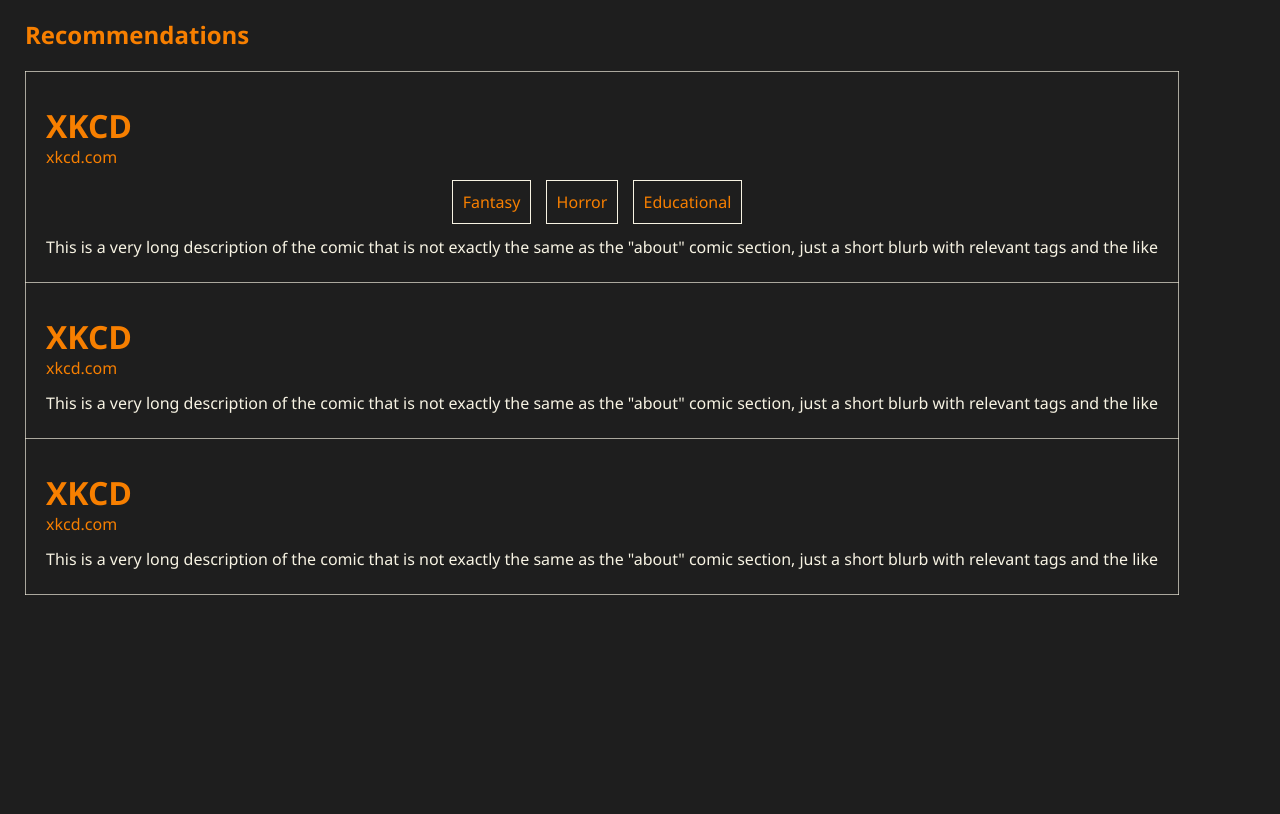
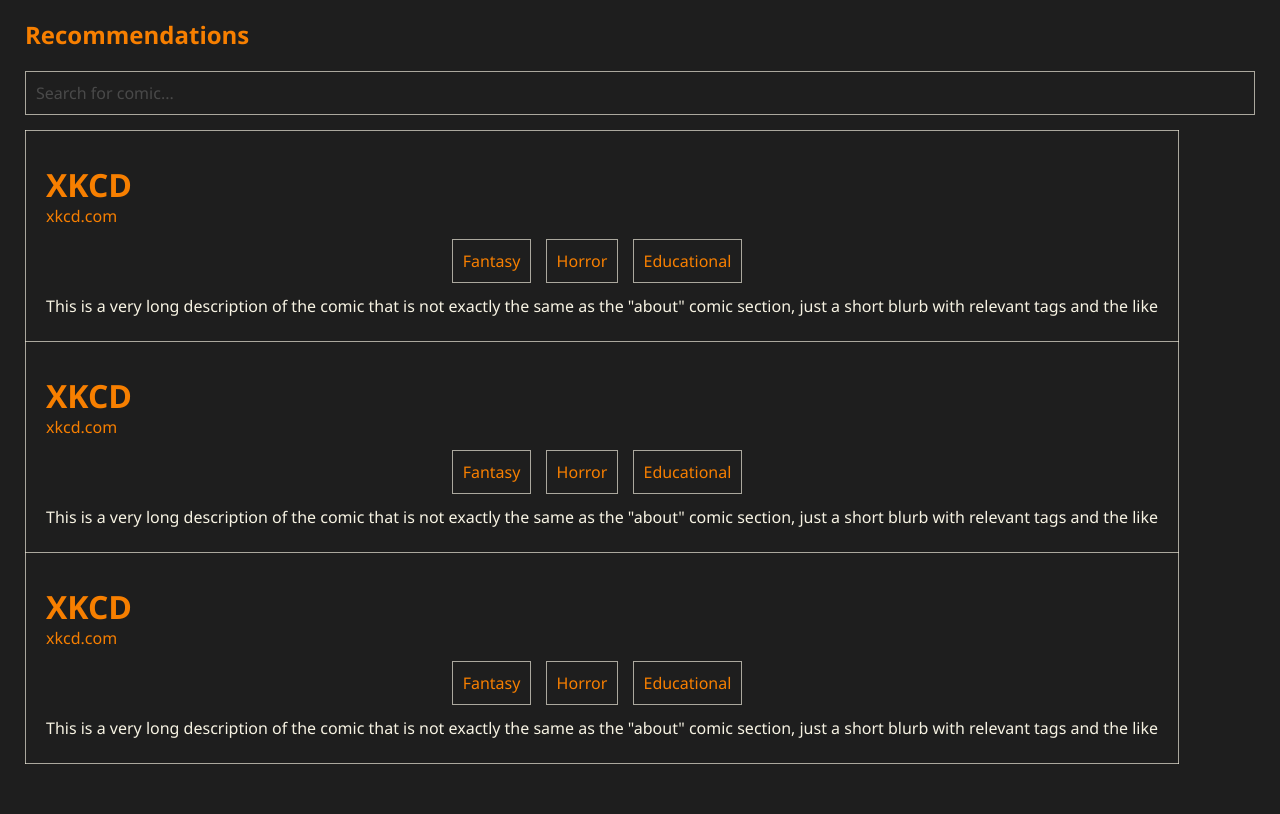
Before and after one commit to cyschneck/comic-canopy, a PHP site: page /recommendations.html in a window 1280 px wide. Shown: the part 82-896 px from the top of the page. Before the commit the page ends 677 px from the top, so only its background shows below. Run offline with PHP 8.4, Linux system fonts and the light colour scheme.

Commit message:
add placeholder search bar

```diff
--- a/css/recommendations.css
+++ b/css/recommendations.css
@@ -62,8 +62,20 @@
 }
 
 .tags ul li {
-    display: inline;
+    display: inline-block;
+    padding: 10px;
     margin-right: 10px;
+    border: 1.5px solid #f7f3e3a5;
+}
+
+/*search bar*/
+#recommendations input::placeholder {
+  opacity: 0.5;
+}
+
+#recommendations input[type=text] {
+    width: 100%;
+    margin-bottom: 15px;
     padding: 10px;
-    border: 1.5px solid #F7F3E3;
+    border: 1.5px solid #f7f3e3a5;
 }
--- a/recommendations.html
+++ b/recommendations.html
@@ -24,12 +24,14 @@
     <section id="recommendations">
         <h2>Recommendations</h2>
 
+        <input type="text" placeholder="Search for comic...">
+
         <section id="recommendation-list">
             <table id="recommendation-table">
 
                 <tr>
                     <td>
-                        <a href="#" class="row_link">
+                        <a href="comic_template.html" class="row_link">
                             <h3 class="comic_name">XKCD</h3>
                             <p class="url">xkcd.com</p>
                             <section class="tags">
@@ -45,18 +47,32 @@
                 </tr>
                 <tr>
                     <td>
-                        <a href="#" class="row_link">
+                        <a href="comic_template.html" class="row_link">
                             <h3 class="comic_name">XKCD</h3>
                             <p class="url">xkcd.com</p>
+                            <section class="tags">
+                                <ul>
+                                    <li>Fantasy</li>
+                                    <li>Horror</li>
+                                    <li>Educational</li>
+                                </ul>
+                            </section>
                             <p class="description">This is a very long description of the comic that is not exactly the same as the "about" comic section, just a short blurb with relevant tags and the like</p>
                         </a>
                     </td>
                 </tr>
-                                <tr>
+                <tr>
                     <td>
-                        <a href="#" class="row_link">
+                        <a href="comic_template.html" class="row_link">
                             <h3 class="comic_name">XKCD</h3>
                             <p class="url">xkcd.com</p>
+                            <section class="tags">
+                                <ul>
+                                    <li>Fantasy</li>
+                                    <li>Horror</li>
+                                    <li>Educational</li>
+                                </ul>
+                            </section>
                             <p class="description">This is a very long description of the comic that is not exactly the same as the "about" comic section, just a short blurb with relevant tags and the like</p>
                         </a>
                     </td>
```
